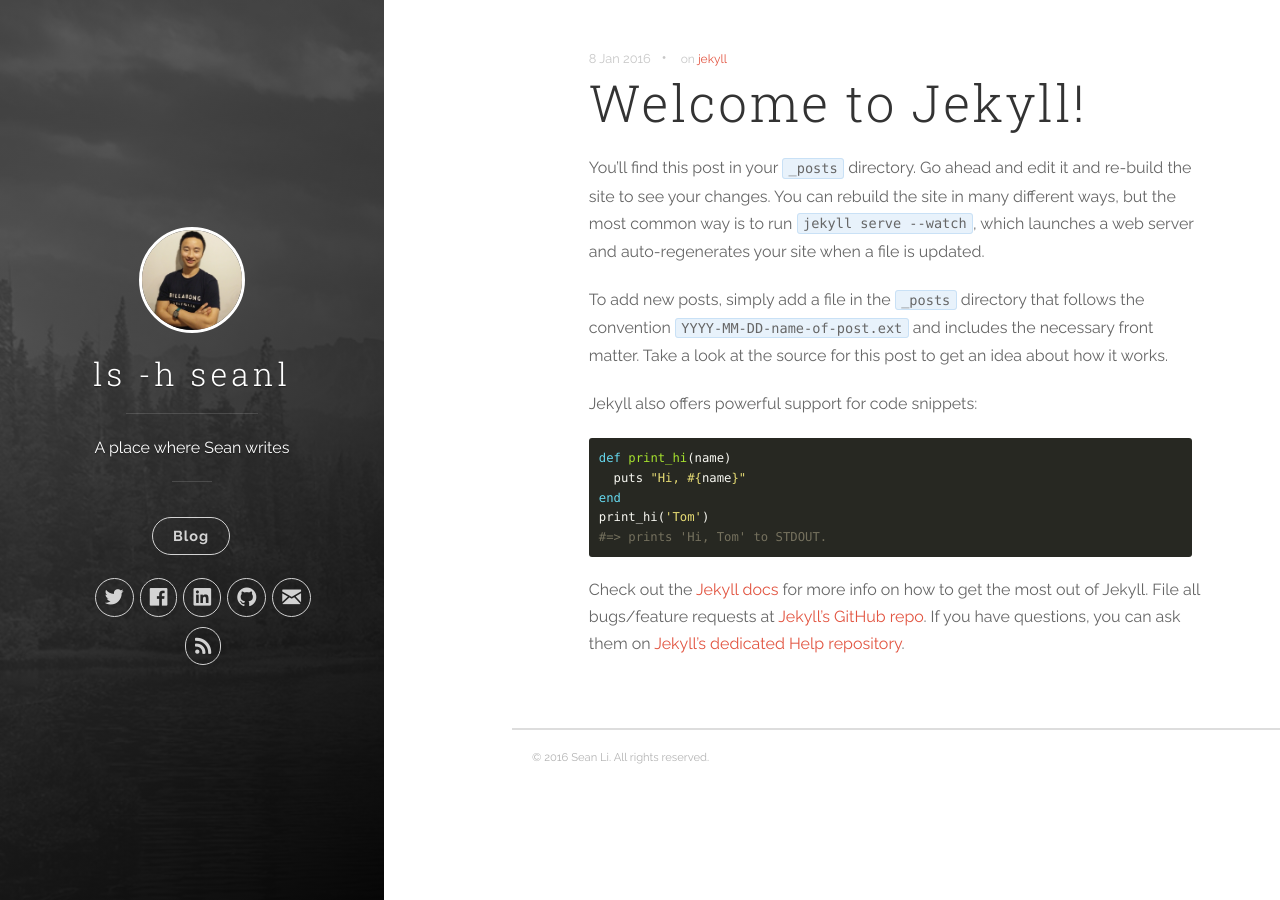
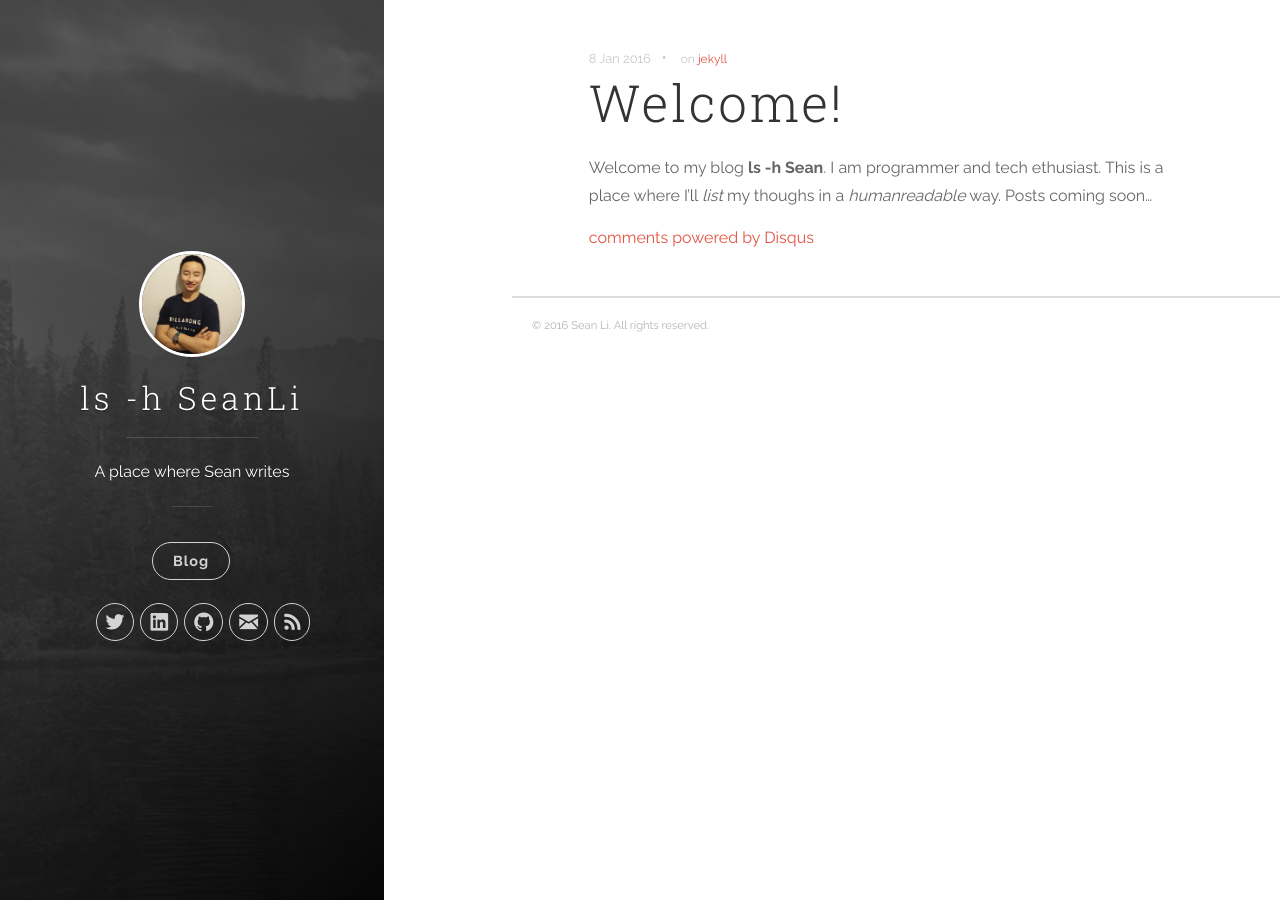
Before and after one commit to shouhengli/shouhengli.github.io, a Jekyll site: the page built from _posts/2016-01-08-welcome-to-jekyll.markdown, in a window 1280 px wide. Built offline with Jekyll 4.4.1, drawn with Linux system fonts in a browser that asks for light colours; nearby versions of some CDN libraries; comment, search, counter and statistics services are not loaded.

Commit message:
added google analytics and disqus

````diff
--- a/_config.yml
+++ b/_config.yml
@@ -1,16 +1,16 @@
 # Site settings
-title: 'ls -h seanl'
+title: 'ls -h SeanLi'
 description: 'A place where Sean writes'
 url: 'http://shouhengli.github.com/home'
 baseurl: '/'
-# google_analytics: 'UA-XXXXXX-X'
-# disqus_shortname: 'your-disqus-name'
+google_analytics: 'UA-87148833-1'
+disqus_shortname: 'ls-l-seanli'
 
 author:
   name: 'Sean Li'
   email: sohey33@gmail.com
   twitter_username: seanli
-  facebook_username: seanli
+  # facebook_username: seanli
   github_username:  shouhengli
   linkedin_username:  seanli
 
--- a/_posts/2016-01-08-welcome-to-jekyll.markdown
+++ b/_posts/2016-01-08-welcome-to-jekyll.markdown
@@ -1,25 +1,9 @@
 ---
-title:  "Welcome to Jekyll!"
+title:  "Welcome!"
 date:   2016-01-08 15:04:23
 categories: [jekyll]
+comments: false`
 tags: [jekyll]
 ---
-You’ll find this post in your `_posts` directory. Go ahead and edit it and re-build the site to see your changes. You can rebuild the site in many different ways, but the most common way is to run `jekyll serve --watch`, which launches a web server and auto-regenerates your site when a file is updated.
 
-To add new posts, simply add a file in the `_posts` directory that follows the convention `YYYY-MM-DD-name-of-post.ext` and includes the necessary front matter. Take a look at the source for this post to get an idea about how it works.
-
-Jekyll also offers powerful support for code snippets:
-
-``` ruby
-def print_hi(name)
-  puts "Hi, #{name}"
-end
-print_hi('Tom')
-#=> prints 'Hi, Tom' to STDOUT.
-```
-
-Check out the [Jekyll docs][jekyll] for more info on how to get the most out of Jekyll. File all bugs/feature requests at [Jekyll’s GitHub repo][jekyll-gh]. If you have questions, you can ask them on [Jekyll’s dedicated Help repository][jekyll-help].
-
-[jekyll]:      http://jekyllrb.com
-[jekyll-gh]:   https://github.com/jekyll/jekyll
-[jekyll-help]: https://github.com/jekyll/jekyll-help
+Welcome to my blog **ls -h Sean**. I am programmer and tech ethusiast.  This is a place where I'll *list* my thoughs in a *humanreadable* way. Posts coming soon...
````
